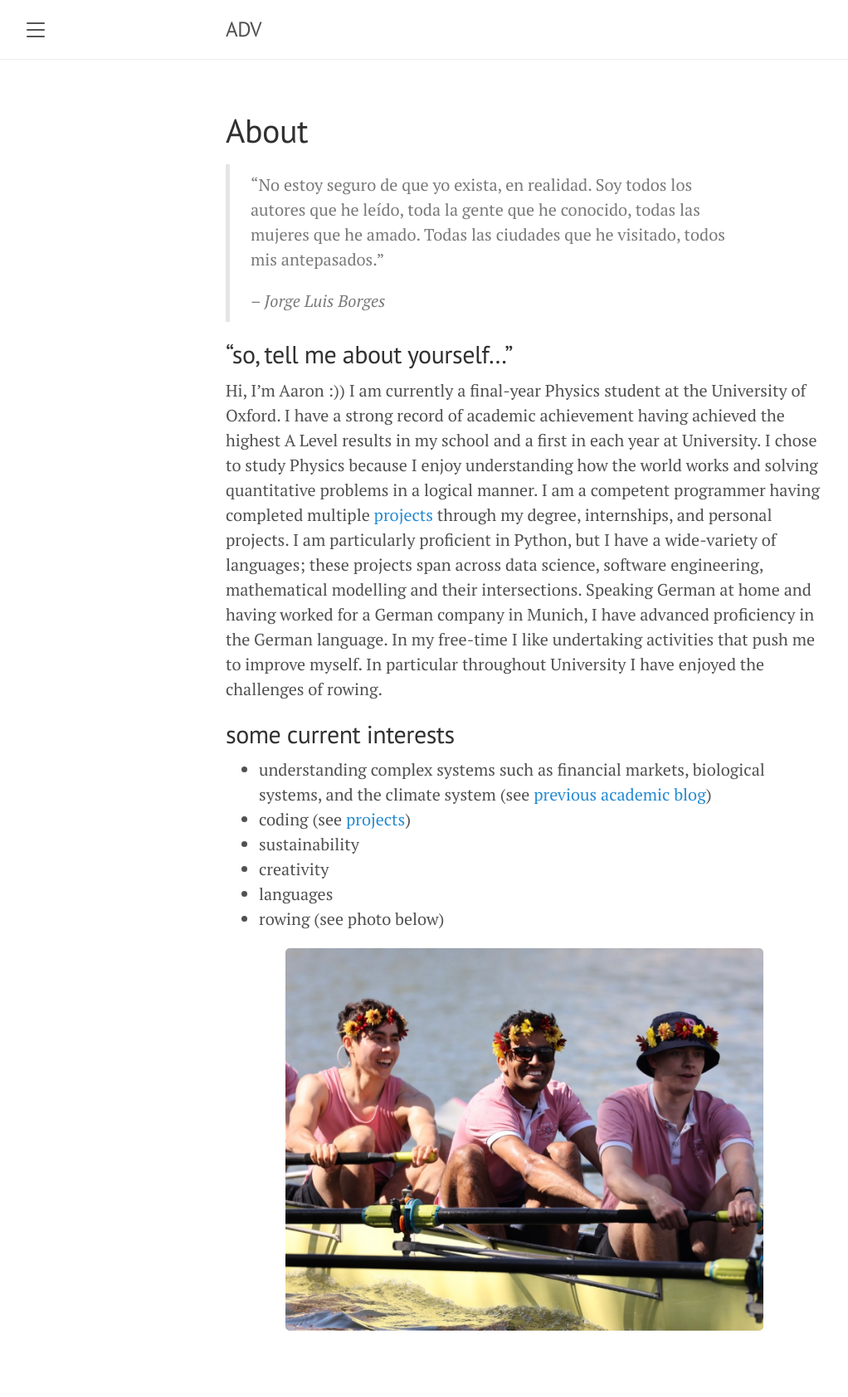
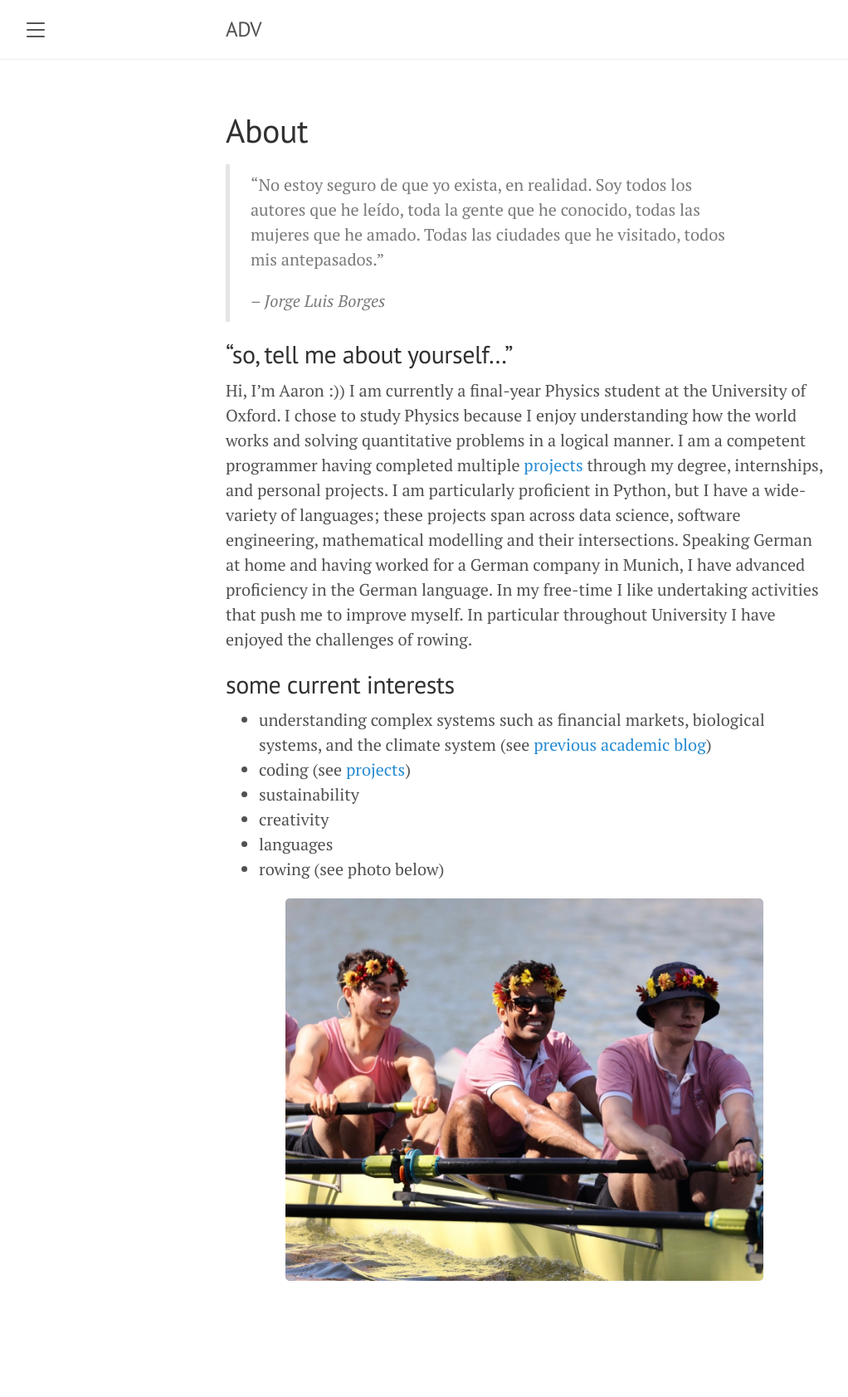
Before and after one commit to a5v/personal-website, a Jekyll site: the page built from about.markdown, in a window 1280 px wide. Shown: the whole page at 83% size, without its empty margins (8-1030 px from the left). Built offline with Jekyll 4.4.1, drawn with Linux system fonts in a browser that asks for light colours; after the commit the page ends 1624 px from its top, so only the background shows below that.

Commit message:
improve about page text

```diff
--- a/about.markdown
+++ b/about.markdown
@@ -10,7 +10,7 @@ permalink: /about/
 
 ## "so, tell me about yourself..."
 
-Hi, I'm Aaron :)) I am currently a final-year Physics student at the University of Oxford. I have a strong record of academic achievement having achieved the highest A Level results in my school and a first in each year at University. I chose to study Physics because I enjoy understanding how the world works and solving quantitative problems in a logical manner. I am a competent programmer having completed multiple [projects](https://a5v.github.io/personal-website/projects/) through my degree, internships, and personal projects. I am particularly proficient in Python, but I have a wide-variety of languages; these projects span across data science, software engineering, mathematical modelling and their intersections. Speaking German at home and having worked for a German company in Munich, I have advanced proficiency in the German language. In my free-time I like undertaking activities that push me to improve myself. In particular throughout University I have enjoyed the challenges of rowing.
+Hi, I'm Aaron :)) I am currently a final-year Physics student at the University of Oxford. I chose to study Physics because I enjoy understanding how the world works and solving quantitative problems in a logical manner. I am a competent programmer having completed multiple [projects](https://a5v.github.io/personal-website/projects/) through my degree, internships, and personal projects. I am particularly proficient in Python, but I have a wide-variety of languages; these projects span across data science, software engineering, mathematical modelling and their intersections. Speaking German at home and having worked for a German company in Munich, I have advanced proficiency in the German language. In my free-time I like undertaking activities that push me to improve myself. In particular throughout University I have enjoyed the challenges of rowing.
 
 
 ## some current interests
```
